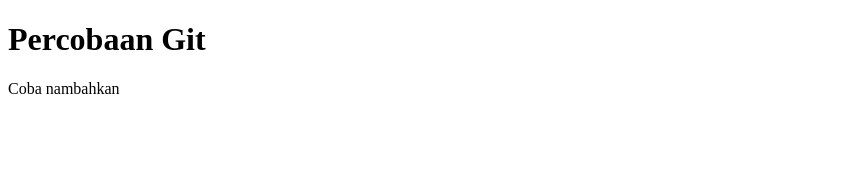
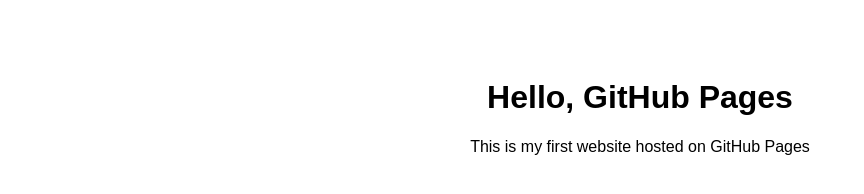
Before and after one commit to dinardiamond/coba-git, a plain HTML site: page index.html in a window 1280 px wide. Shown: the whole page, without its empty margins (0-864 px from the left). Drawn offline with Linux system fonts and the light colour scheme.

Commit message:
commit p3

```diff
--- a/index.html
+++ b/index.html
@@ -3,10 +3,14 @@
 <head>
     <meta charset="UTF-8">
     <meta name="viewport" content="width=device-width, initial-scale=1.0">
-    <title>Jelajah Alam</title>
+    <title>My GitHub Page</title>
+    <style>
+        body { font-family: arial; text-align: center; padding: 50px; }
+        h1 { color:a5quamarine; }
+    </style>
 </head>
 <body>
-    <h1>Percobaan Git</h1>
-    <p>Coba nambahkan</p>
+    <h1>Hello, GitHub Pages</h1>
+    <p>This is my first website hosted on GitHub Pages </p>
 </body>
 </html>
```
